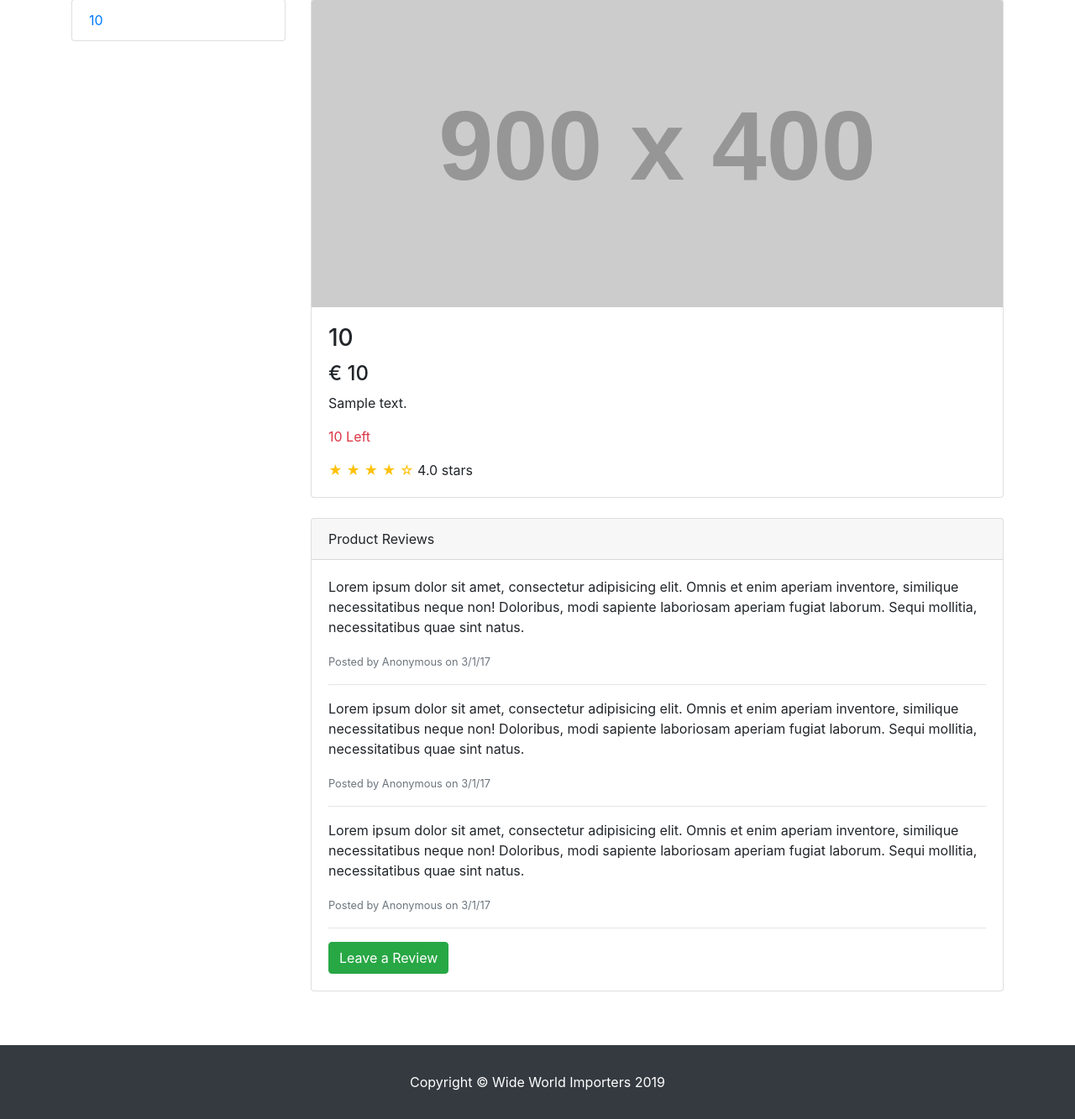
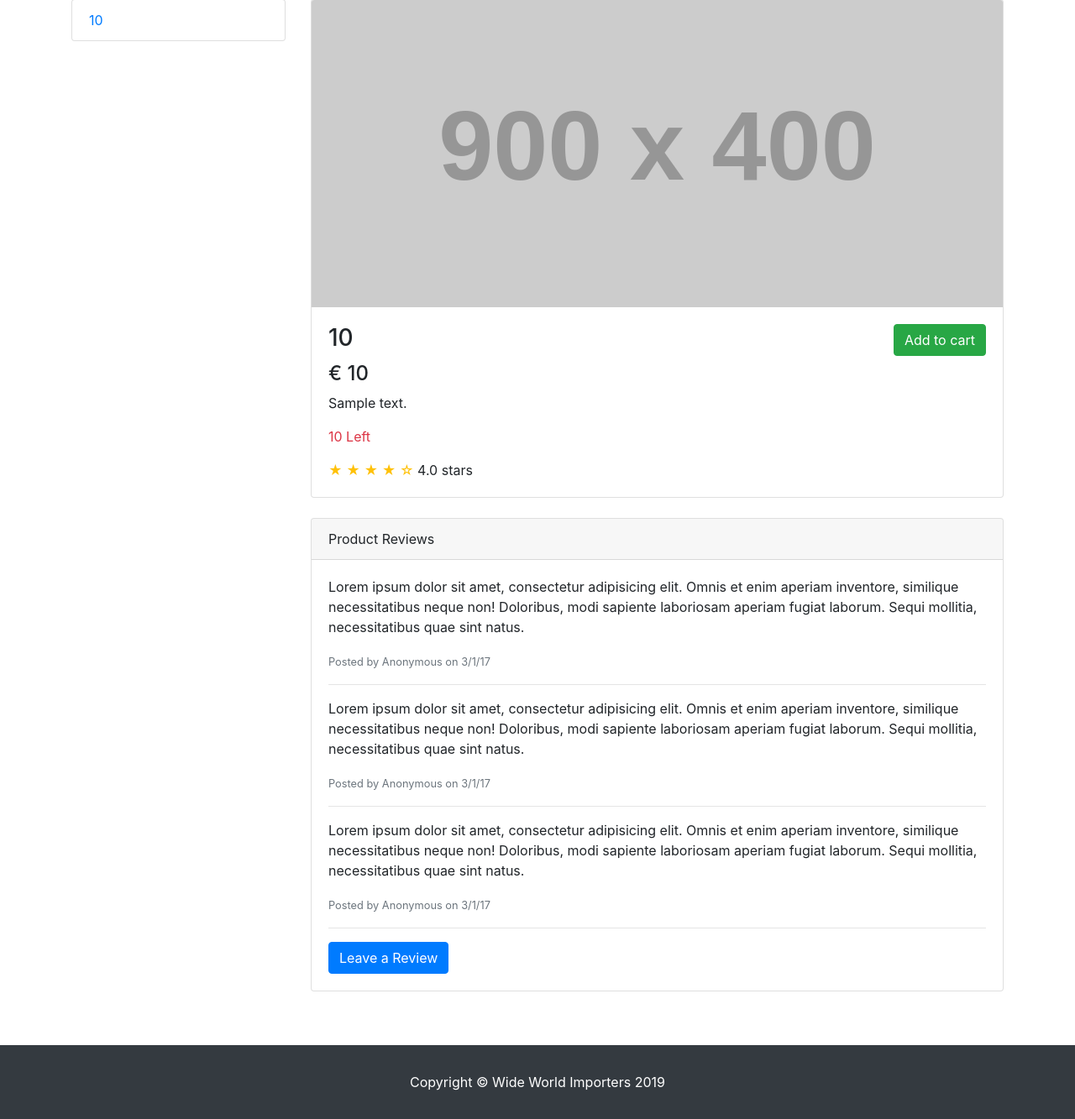
Before and after one commit to markwierda/wide-world-importers, a PHP site: page /wide-world-importers/product.php?id=10 in a window 1280 px wide. Shown: the part 105-1438 px from the top of the page at 84% size. Run offline with PHP 8.4, Linux system fonts and the light colour scheme; tables that the repository leaves empty or names only in its code hold one stand-in row (values such as "Sample post"); grey boxes labelled with a size stand in for pictures from a placeholder-image service; some libraries are stand-ins or nearby versions.

Commit message:
Add product to shopping cart functionality

```diff
--- a/functions/product.php
+++ b/functions/product.php
@@ -28,7 +28,7 @@ function getProductByID() {
     $conn = connection();
 
     $stmt = $conn->prepare(
-        'SELECT I.StockItemName, i.RecommendedRetailPrice, I.MarketingComments, H.QuantityOnHand FROM stockitems I
+        'SELECT I.StockItemID, I.StockItemName, i.RecommendedRetailPrice, I.MarketingComments, H.QuantityOnHand FROM stockitems I
                 JOIN stockitemholdings H ON H.StockItemID = I.StockItemID
                 WHERE I.StockItemID = ?;');
     $stmt->bind_param('s', $id);
--- a/product.php
+++ b/product.php
@@ -1,6 +1,12 @@
 <?php
 
 require_once './functions/product.php';
+
+if ($_POST) {
+    require_once './functions/cart.php';
+
+    addToCart($_POST['productID']);
+}
 
 $product = getProductByID();
 
@@ -23,15 +29,31 @@ $product = getProductByID();
 
         <div class="col-lg-9 my-4">
 
+            <?php if(isset($_SESSION['ALERT_SUCCESS'])): ?>
+                <div class="alert alert-success alert-dismissible my-4" role="alert">
+                    <a href="#" class="close" data-dismiss="alert" aria-label="close">&times;</a>
+                    <?php echo $_SESSION['ALERT_SUCCESS']; ?>
+                </div>
+                <?php unset($_SESSION['ALERT_SUCCESS']); ?>
+            <?php endif; ?>
+
             <div class="card mt-4">
                 <img class="card-img-top img-fluid" src="http://placehold.it/900x400" alt="<?php echo $product['StockItemName']; ?>">
-                <div class="card-body">
+                <div class="card-body row">
+                    <div class="col-lg-9 col-md">
                         <h3 class="card-title"><?php echo $product['StockItemName']; ?></h3>
                         <h4>&euro; <?php echo str_replace('.', ',', $product['RecommendedRetailPrice']); ?></h4>
                         <p class="card-text"><?php echo !empty($product['MarketingComments']) ? $product['MarketingComments'] : '<i>This product has no description</i>'; ?></p>
                         <p class="card-text"><?php echo ($product['QuantityOnHand'] > 25) ? "<a class='text-success'>In stock</a>" : "<a class='text-danger'>{$product['QuantityOnHand']} Left</a>"?></p>
                         <span class="text-warning">&#9733; &#9733; &#9733; &#9733; &#9734;</span>
                         4.0 stars
+                    </div>
+                    <div class="col-lg-3 col-md">
+                        <form action="product.php" method="POST">
+                            <input type="hidden" name="productID" value="<?php echo $product['StockItemID']; ?>">
+                            <button id="addToCart" type="submit" class="btn btn-success float-md-right">Add to cart</button>
+                        </form>
+                    </div>
                 </div>
             </div>
             <!-- /.card -->
@@ -50,7 +72,7 @@ $product = getProductByID();
                     <p>Lorem ipsum dolor sit amet, consectetur adipisicing elit. Omnis et enim aperiam inventore, similique necessitatibus neque non! Doloribus, modi sapiente laboriosam aperiam fugiat laborum. Sequi mollitia, necessitatibus quae sint natus.</p>
                     <small class="text-muted">Posted by Anonymous on 3/1/17</small>
                     <hr>
-                    <a href="#" class="btn btn-success">Leave a Review</a>
+                    <a href="#" class="btn btn-primary">Leave a Review</a>
                 </div>
             </div>
             <!-- /.card -->
```
Also changed, not shown: functions/cart.php (renamed from functions/winkelwagen.php, +28 -3 lines). Lines whose indentation alone changed are shown as unchanged.
